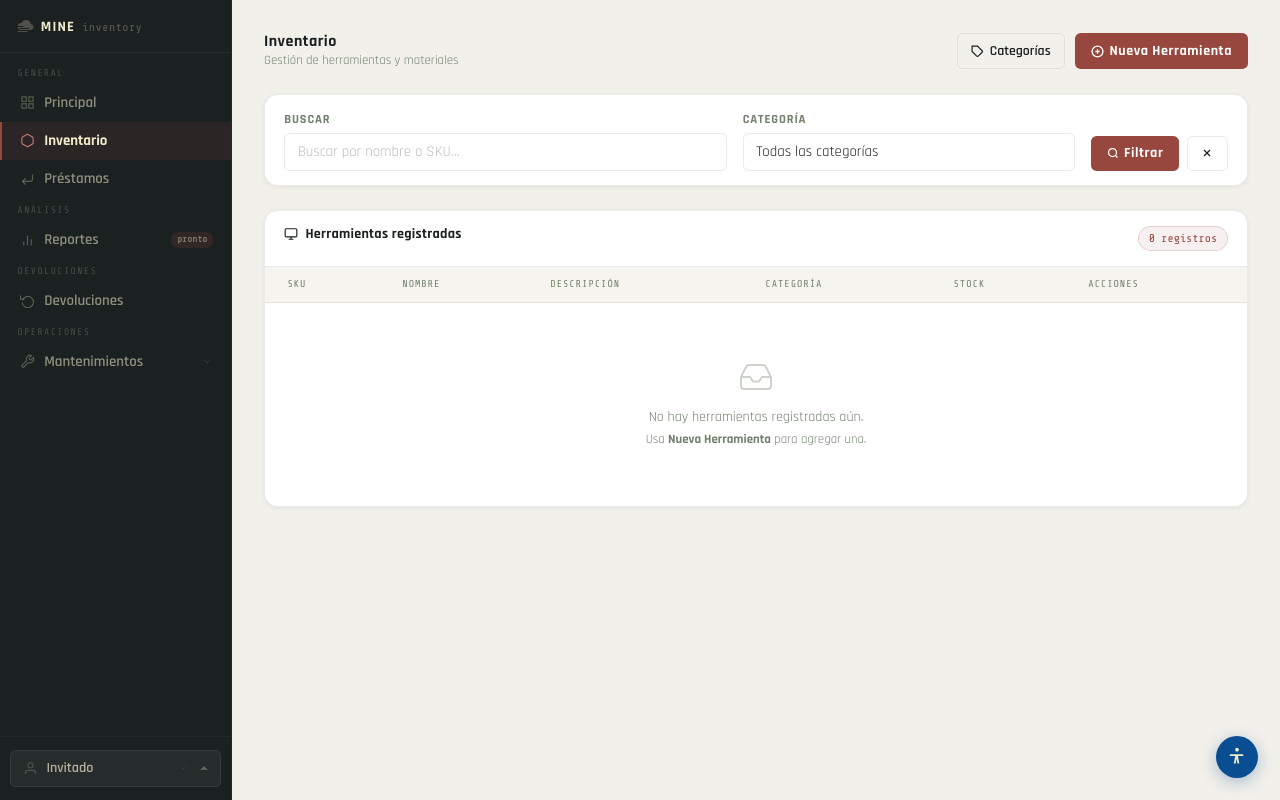
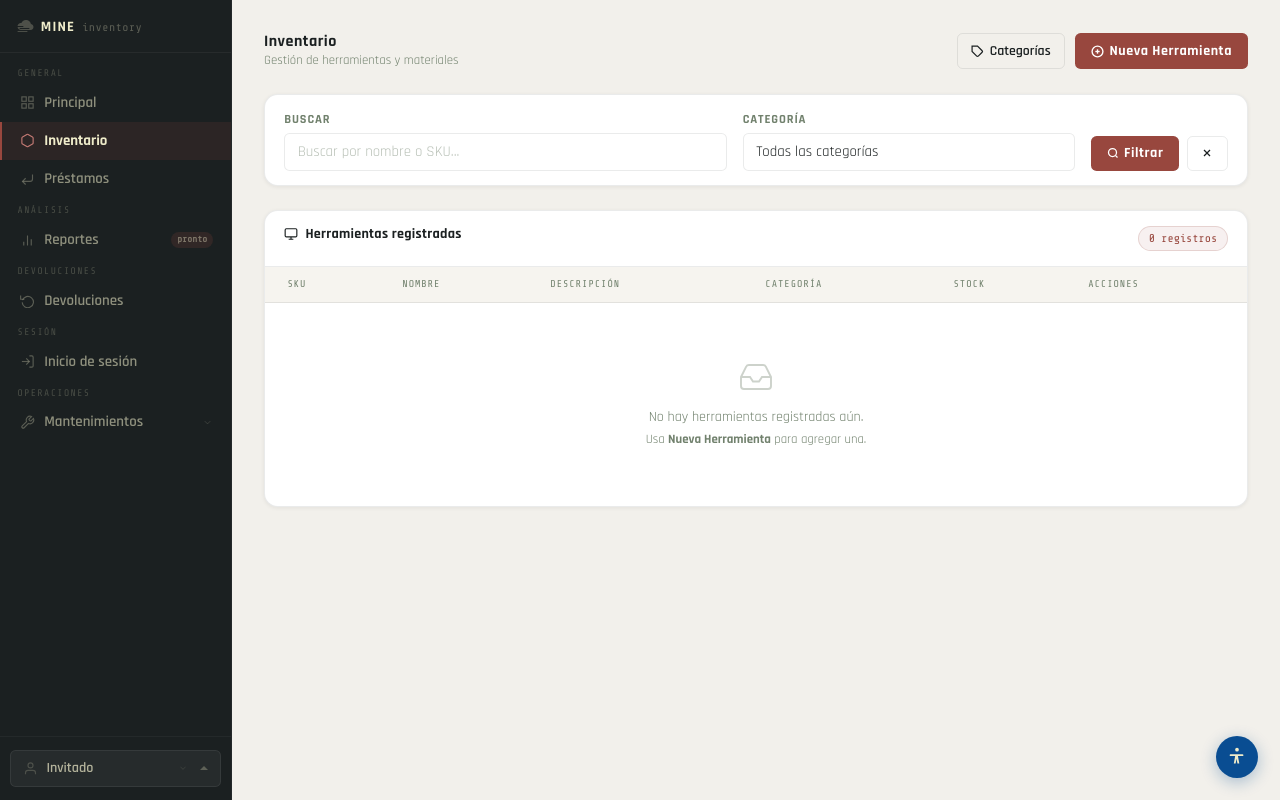
Before and after one commit to pipe732/mine-inventory, a Django app: page /inventario/ in a window 1280 px wide. Run offline with Django 5.2, Linux system fonts and the light colour scheme; data that the repository does not hold is empty.

Commit message:
fix: arreglar codigo de aside

```diff
--- a/templates/partials/aside.html
+++ b/templates/partials/aside.html
@@ -38,6 +38,13 @@
         <a href="{% url 'devoluciones' %}" class="nav-link {% if request.resolver_match.url_name == 'devoluciones' %}active{% endif %}">
             <svg class="nav-icon" viewBox="0 0 24 24" fill="none" stroke="currentColor" stroke-width="1.8"><polyline points="1 4 1 10 7 10"/><path d="M3.51 15a9 9 0 1 0 .49-3.51"/></svg>
             Devoluciones
+        </a>
+
+        <span class="nav-section">Sesión</span>
+
+        <a href="{% url 'login' %}" class="nav-link {% if request.resolver_match.url_name == 'login' %}active{% endif %}">
+            <svg class="nav-icon" viewBox="0 0 24 24" fill="none" stroke="currentColor" stroke-width="1.8"><path d="M15 3h4a2 2 0 0 1 2 2v14a2 2 0 0 1-2 2h-4"/><polyline points="10 17 15 12 10 7"/><line x1="15" y1="12" x2="3" y2="12"/></svg>
+            Inicio de sesión
         </a>
 
         <span class="nav-section">Operaciones</span>
```
